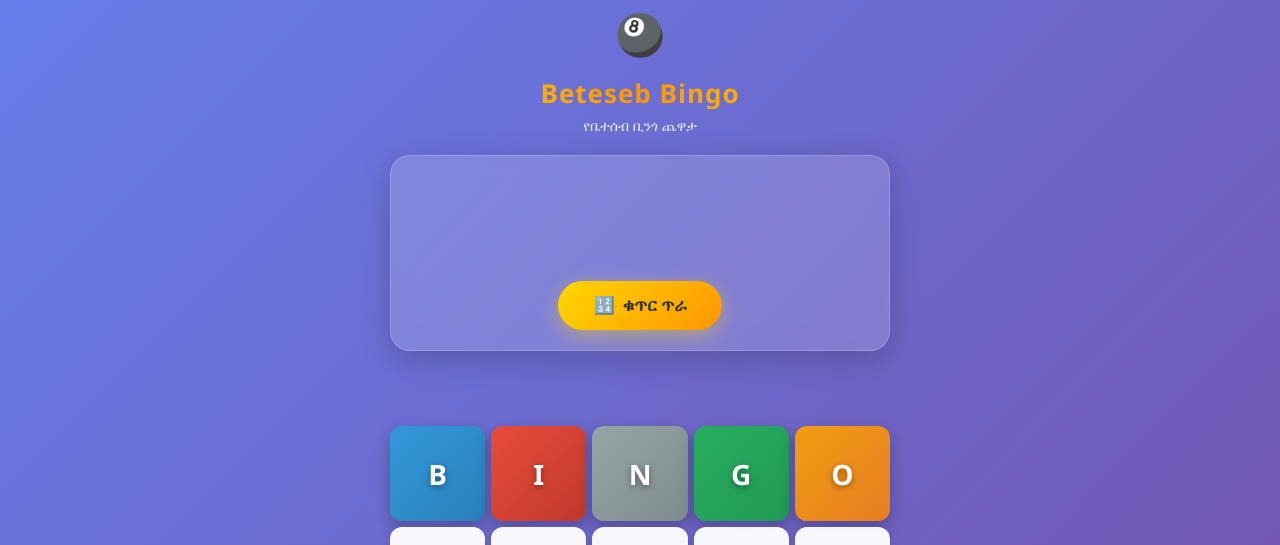
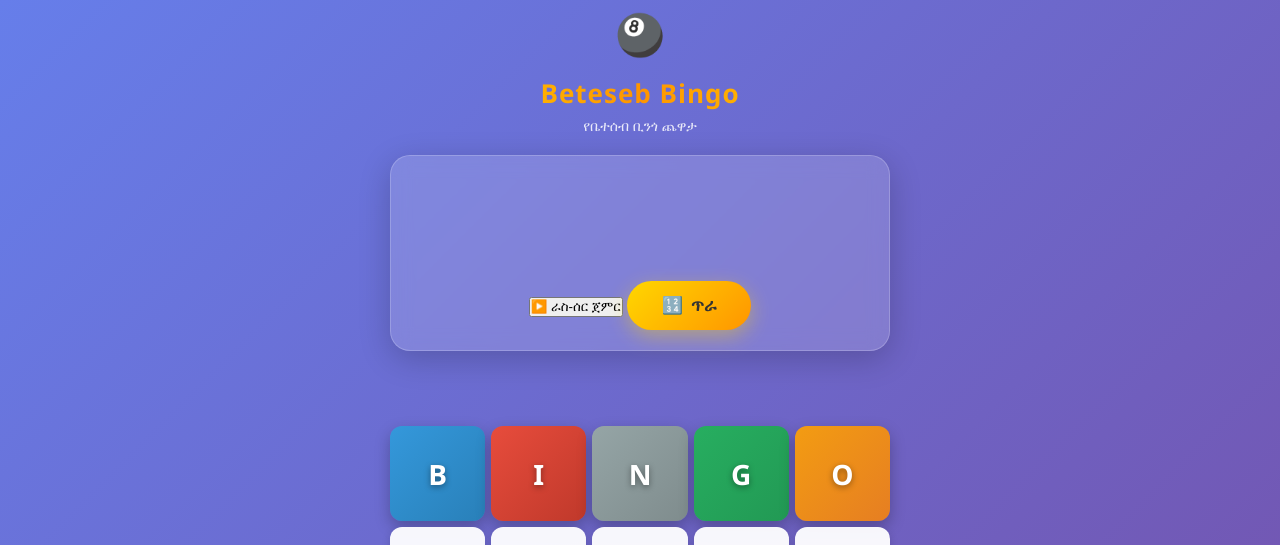
Before and after one commit to abukelela/Etbingobot, a Flask app: page / in a window 1280 px wide. Shown: the top 545 px of the page. Run offline with Flask 3, Linux system fonts and the light colour scheme; some libraries are stand-ins or nearby versions.

Commit message:
Update index.html

```diff
--- a/templates/index.html
+++ b/templates/index.html
@@ -17,10 +17,17 @@
   </div>
 
   <div class="caller">
-    <div class="last-called" id="lastCalled">—</div>
-    <button class="btn-call" id="callBtn" onclick="callNumber()">
-      <span>🔢</span> ቁጥር ጥራ
-    </button>
+    <div class="last-called" id="lastCalled"></div>
+    <div class="timer" id="timer"></div>
+
+    <div class="caller-buttons">
+      <button class="btn-auto" id="autoBtn" onclick="toggleAuto()">
+        <span id="autoIcon">▶️</span> <span id="autoText">ራስ-ሰር ጀምር</span>
+      </button>
+      <button class="btn-call" id="callBtn" onclick="callNumber()">
+        <span>🔢</span> ጥራ
+      </button>
+    </div>
   </div>
 
   <div id="status"></div>
```
